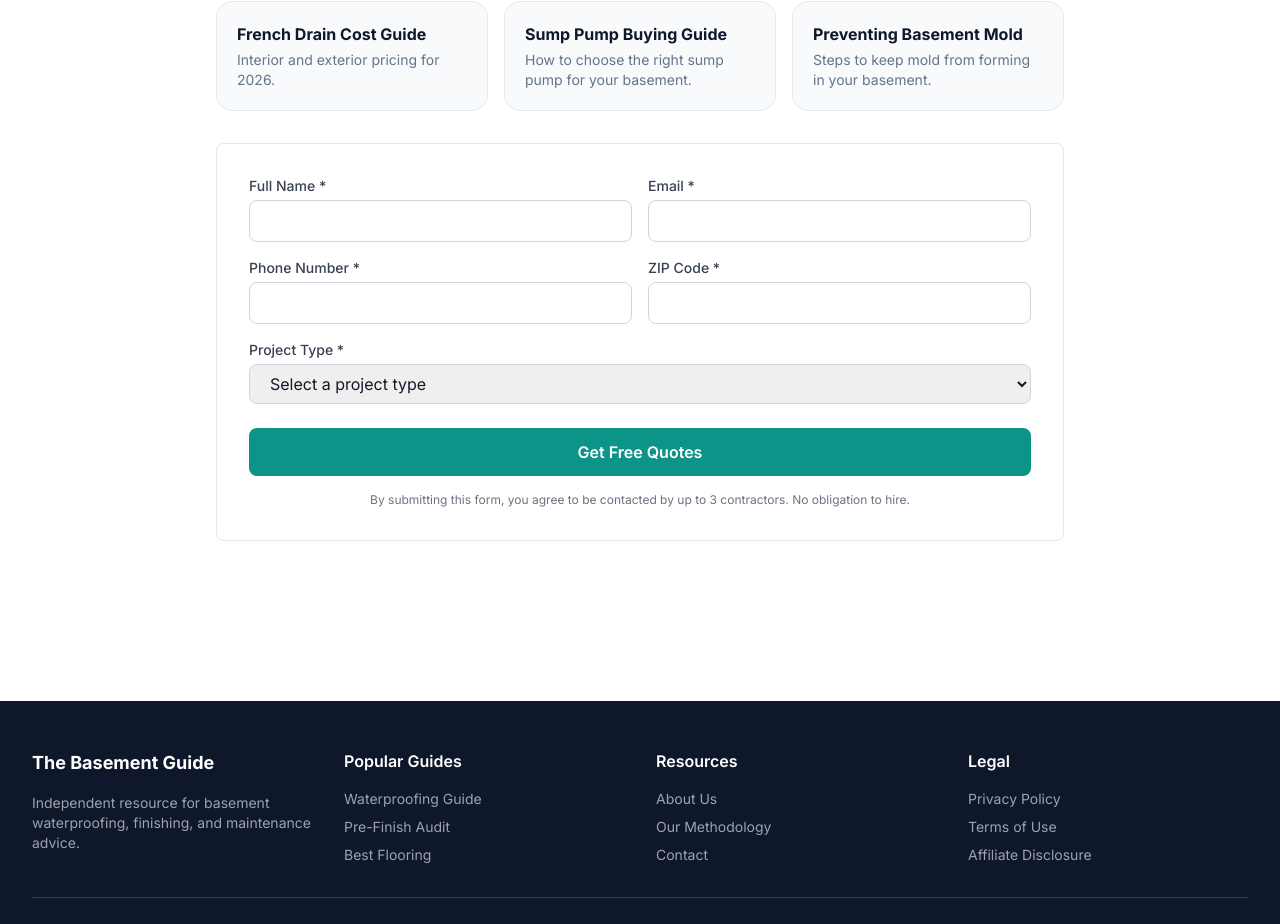
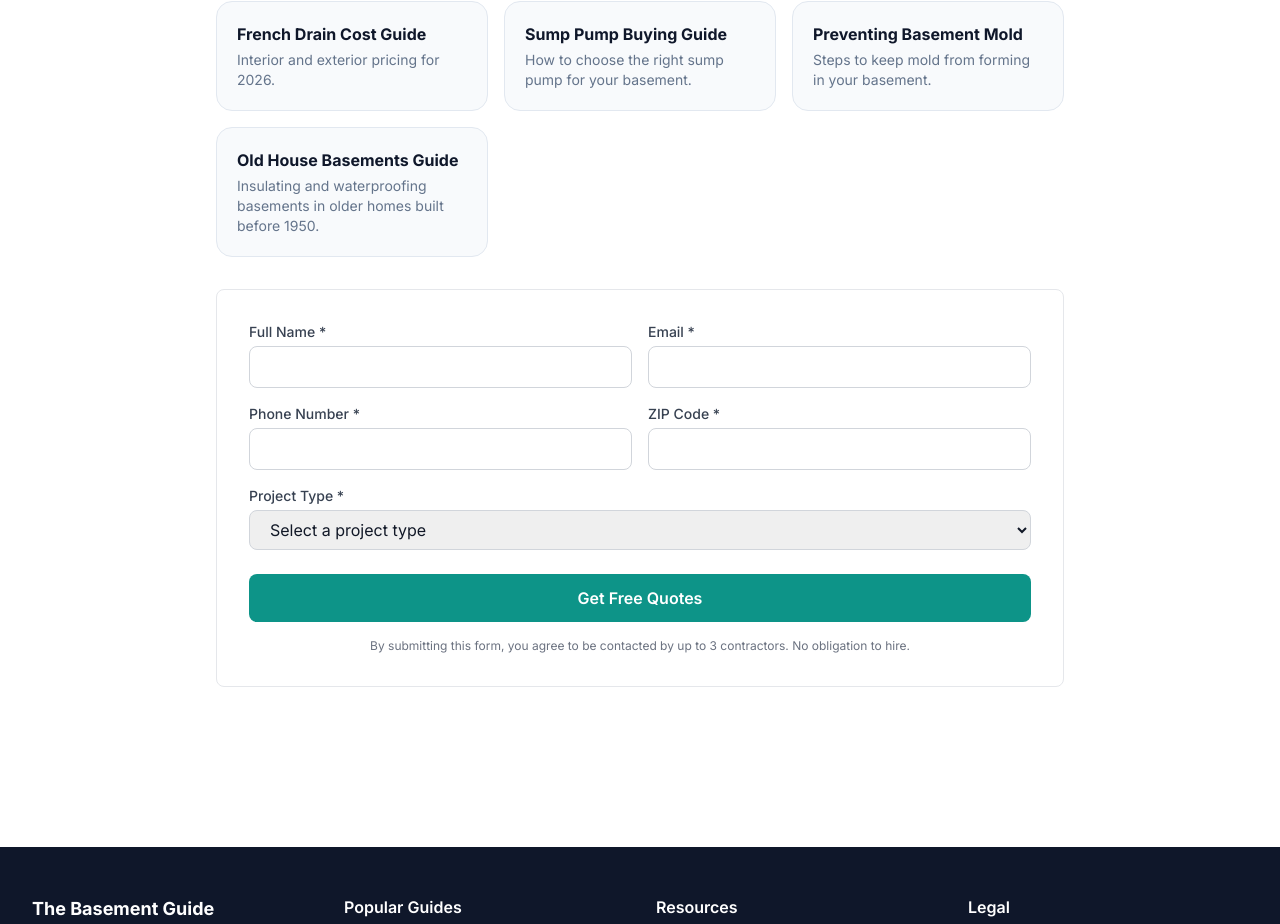
Before and after one commit to thebasementguide2026/basement-guide, a Next.js app: page /articles/basement-insulation-guide in a window 1280 px wide. Shown: the part 8399-9323 px from the top of the page. Built offline with nearby package versions, Linux system fonts and the light colour scheme.

Commit message:
add old-house-basements cross-link to basement-insulation-guide Related Guides

```diff
--- a/app/articles/basement-insulation-guide/page.tsx
+++ b/app/articles/basement-insulation-guide/page.tsx
@@ -593,6 +593,10 @@ export default function BasementInsulationGuide() {
               <h3 className='font-bold text-slate-900 mb-1'>Preventing Basement Mold</h3>
               <p className='text-slate-500 text-sm'>Steps to keep mold from forming in your basement.</p>
             </Link>
+                        <Link href='/articles/old-house-basements' className='block bg-slate-50 rounded-2xl p-5 border border-slate-200 hover:border-teal-300 hover:shadow-md transition-all'>
+              <h3 className='font-bold text-slate-900 mb-1'>Old House Basements Guide</h3>
+              <p className='text-slate-500 text-sm'>Insulating and waterproofing basements in older homes built before 1950.</p>
+            </Link>
           </div>
 
           {/* CTA */}
```
